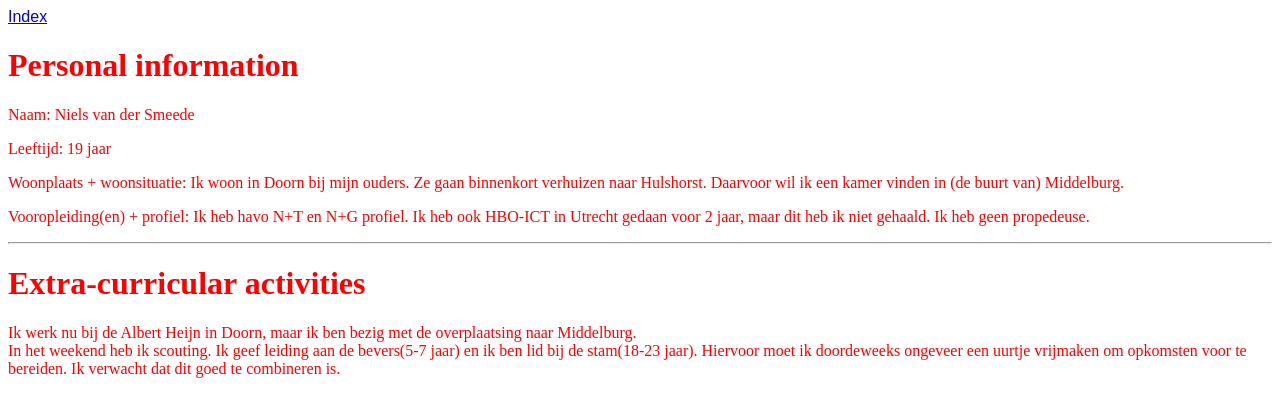
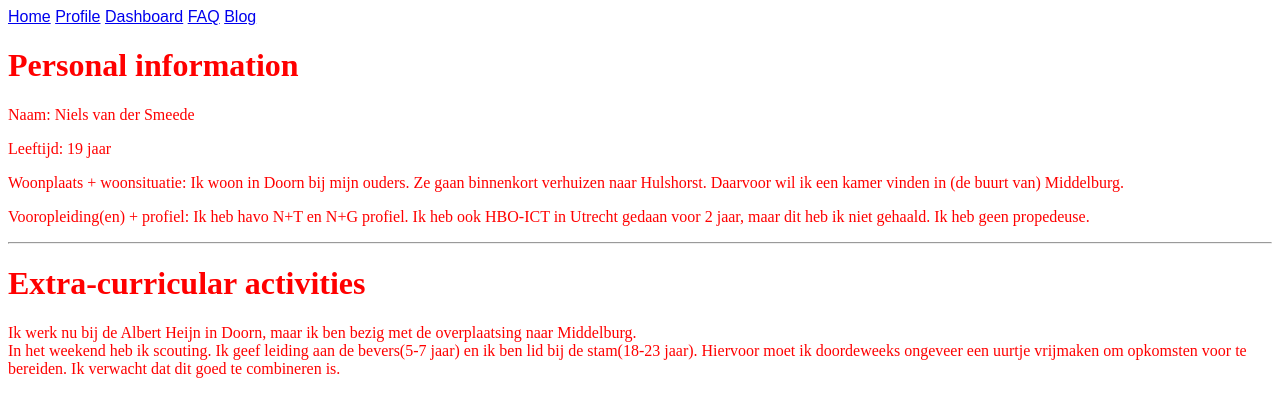
Before and after one commit to NielsvdSmeede/NielsvdSmeede.github.io, a plain HTML site: page profile.html in a window 1280 px wide. Drawn offline with Linux system fonts and the light colour scheme.

Commit message:
update navagation

```diff
--- a/profile.html
+++ b/profile.html
@@ -11,7 +11,11 @@
 
 <body>
     <nav>
-        <a href="./index.html">Index</a>
+        <a class="buttonActive" href="./home.html">Home</a>
+        <a class="buttonActive" href="./profile.html">Profile</a>
+        <a class="buttonActive" href="./dashboard.html">Dashboard</a>
+        <a class="buttonActive" href="./faq.html">FAQ</a>
+        <a class="buttonActive" href="./blog.html">Blog</a>
     </nav>
     <h1>Personal information</h1>
     <p>Naam: Niels van der Smeede</p>
```
